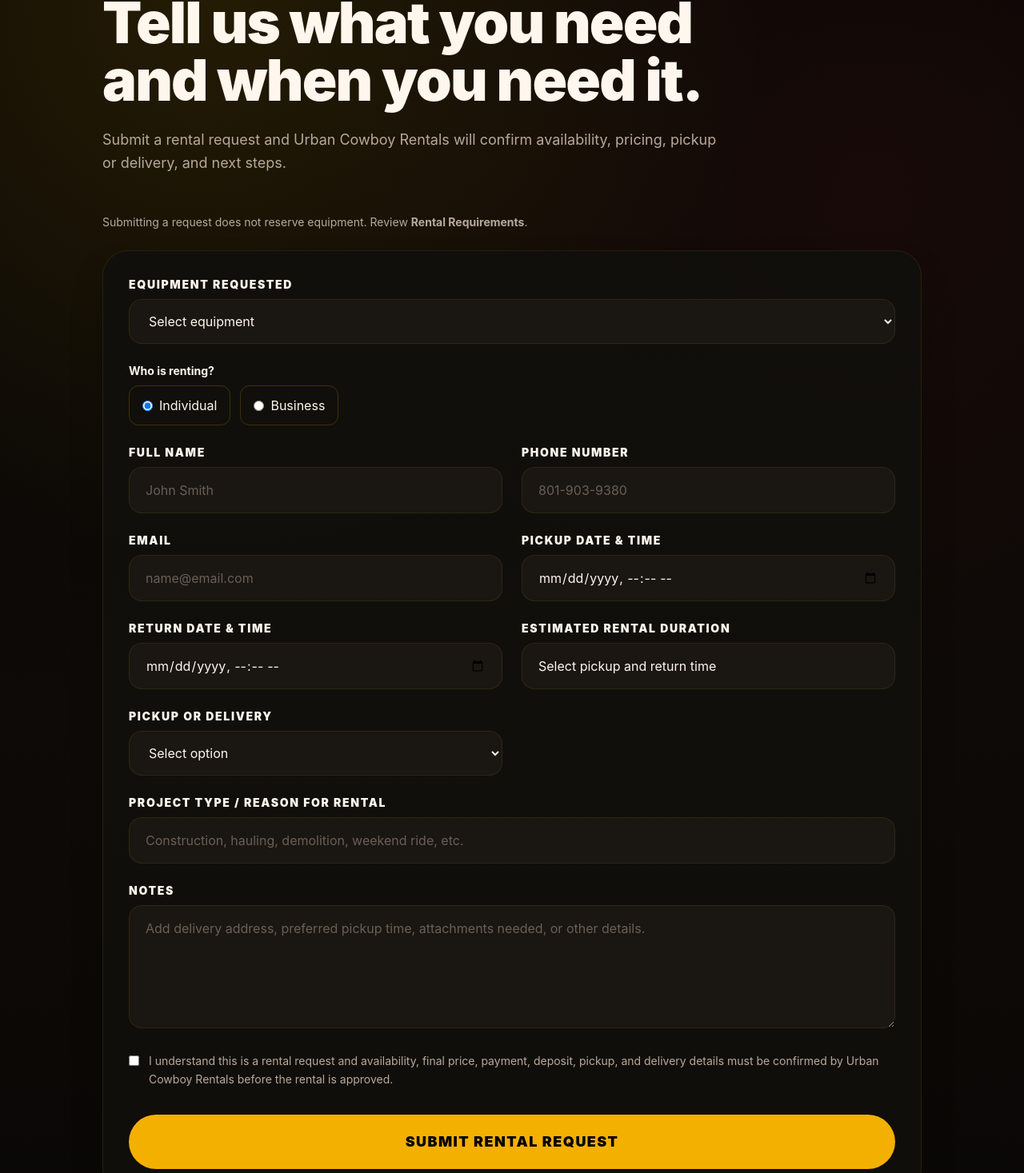
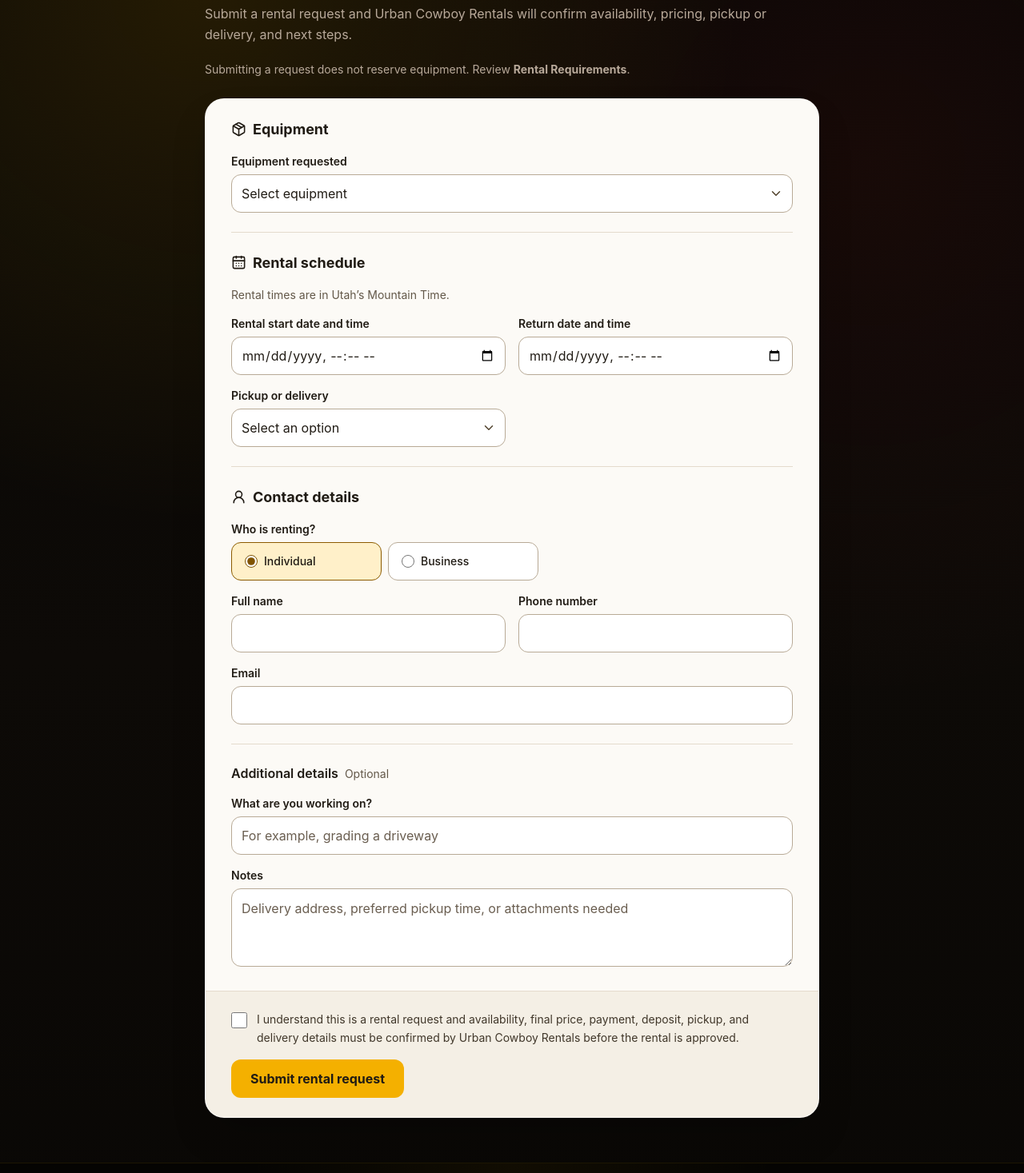
Before and after one commit to alexbritop24/urban-cowboy-rentals, a React (Vite) app: page /book in a window 1280 px wide. Shown: the part 240-1707 px from the top of the page at 80% size. Built offline with nearby package versions, Linux system fonts and the light colour scheme.

Commit message:
Refine rental booking form and preserve Mountain Time

```diff
--- a/src/components/forms/BookingForm.tsx
+++ b/src/components/forms/BookingForm.tsx
@@ -1,8 +1,10 @@
+import { CalendarDays, ChevronDown, Package, UserRound } from "lucide-react";
 import { useMemo, useRef, useState } from "react";
 import { useSearchParams } from "react-router-dom";
 
 import { getBookableEquipment } from "../../data/equipmentSelectors";
 import { publicSupabase } from "../../lib/supabase";
+import { mountainBookingDateTimeToIso } from "../../utils/bookingDateTime";
 import BookingSuccess from "./BookingSuccess";
 import MultiItemBookingForm from "./MultiItemBookingForm";
 import { applicationFeatureFlags } from "../../config/featureFlags";
@@ -25,6 +27,14 @@ const initialFormState = {
 };
 
 const activeEquipment = getBookableEquipment();
+
+const labelClass = "mb-1.5 block text-sm font-semibold";
+const controlClass = "min-h-12 w-full min-w-0 rounded-xl border border-[#b8aa96] bg-white px-3 text-base text-[#201b14] placeholder:text-[#6a5e50] focus:border-[#805300] focus:outline-2 focus:outline-offset-1 focus:outline-[#805300]";
+const dateClass = `${controlClass} [&::-webkit-date-and-time-value]:text-left`;
+const selectClass = `${controlClass} appearance-none pr-10 forced-colors:appearance-auto`;
+const selectIconClass = "pointer-events-none absolute right-3 top-1/2 -translate-y-1/2 text-[#51432d] forced-colors:hidden";
+const sectionTitleClass = "flex items-center gap-2 text-lg font-bold";
+const gridClass = "grid grid-cols-1 gap-4 sm:grid-cols-2";
 
 const LegacyBookingForm = () => {
   const [searchParams] = useSearchParams();
@@ -58,7 +68,7 @@ const LegacyBookingForm = () => {
     return dateTimeValue ? dateTimeValue.split("T")[0] : null;
   };
 
-  const calculateRentalDuration = (pickupDate: string, returnDate: string) => {
+  const calculateRentalDuration = (pickupDate: string | null, returnDate: string | null) => {
     if (!pickupDate || !returnDate) return "";
 
     const pickupTime = new Date(pickupDate).getTime();
@@ -80,10 +90,9 @@ const LegacyBookingForm = () => {
     }`;
   };
 
-  const rentalDuration = calculateRentalDuration(
-    formData.pickupDate,
-    formData.returnDate
-  );
+  const pickupDateIso = useMemo(() => mountainBookingDateTimeToIso(formData.pickupDate), [formData.pickupDate]);
+  const returnDateIso = useMemo(() => mountainBookingDateTimeToIso(formData.returnDate), [formData.returnDate]);
+  const rentalDuration = calculateRentalDuration(pickupDateIso, returnDateIso);
 
   const checkAvailabilityConflict = async (
     equipmentRequested: string,
@@ -155,6 +164,11 @@ const LegacyBookingForm = () => {
       return;
     }
 
+    if (!pickupDateIso || !returnDateIso) {
+      setBookingError("Choose valid Mountain Time dates and times. Some times are skipped when the clocks change.");
+      return;
+    }
+
     if (!rentalDuration) {
       setBookingError("Choose a return date and time after the rental start.");
       return;
@@ -166,8 +180,8 @@ const LegacyBookingForm = () => {
     try {
       const hasConflict = await checkAvailabilityConflict(
         formData.equipmentRequested,
-        formData.pickupDate,
-        formData.returnDate
+        pickupDateIso,
+        returnDateIso
       );
 
       if (hasConflict) {
@@ -197,8 +211,8 @@ const LegacyBookingForm = () => {
         equipment_requested: bookingRequest.equipmentRequested,
         rental_start_date: getDateOnly(bookingRequest.pickupDate),
         rental_end_date: getDateOnly(bookingRequest.returnDate),
-        pickup_date: bookingRequest.pickupDate || null,
-        return_date: bookingRequest.returnDate || null,
+        pickup_date: pickupDateIso,
+        return_date: returnDateIso,
         rental_duration: bookingRequest.rentalDuration,
         fulfillment_type: bookingRequest.fulfillmentType,
         project_type: bookingRequest.projectType,
@@ -240,43 +254,111 @@ const LegacyBookingForm = () => {
   return (
     <form
       onSubmit={handleSubmit}
-      className="rounded-[2rem] border border-yellow-500/10 bg-[#11100d]/90 p-4 sm:p-8 shadow-2xl shadow-black/30"
+      aria-label="Equipment rental request"
+      className="overflow-hidden rounded-3xl border border-white/15 bg-[#fcfaf6] text-[#201b14] shadow-2xl shadow-black/25 [color-scheme:light]"
     >
-      <div className="grid gap-6 md:grid-cols-2">
-        <div className="md:col-span-2">
-          <label htmlFor="rental-equipmentRequested" className="mb-2 block text-sm font-black uppercase tracking-[0.12em] text-[#fff7ed]">
-            Equipment Requested
-          </label>
-
+      <div className="divide-y divide-[#e4dbcd] px-5 sm:px-8">
+        <section aria-labelledby="booking-equipment-heading" className="space-y-4 py-6">
+          <h2 id="booking-equipment-heading" className={sectionTitleClass}>
+            <Package size={19} aria-hidden="true" /> Equipment
+          </h2>
+          <div>
+            <label htmlFor="rental-equipmentRequested" className={labelClass}>Equipment requested</label>
+            <div className="relative">
               <select
                 id="rental-equipmentRequested"
                 name="equipmentRequested"
                 value={formData.equipmentRequested}
                 onChange={handleChange}
                 required
-            className="min-w-0 w-full rounded-2xl border border-yellow-500/10 bg-[#1a1612] px-5 py-4 text-[#fff7ed] outline-none transition focus:border-yellow-500/40"
+                className={selectClass}
               >
                 <option value="">Select equipment</option>
-
                 {activeEquipment.map((item) => (
-              <option key={item.id} value={item.name}>
-                {item.name}
-              </option>
+                  <option key={item.id} value={item.name}>{item.name}</option>
                 ))}
               </select>
+              <ChevronDown size={18} aria-hidden="true" className={selectIconClass} />
+            </div>
+          </div>
           {selectedEquipment && (
-            <p className="mt-2 text-sm text-[#d8c9bb]" aria-live="polite">
-              Starting rate <strong className="text-[#f4b000]">${selectedEquipment.startingPrice.toLocaleString("en-US")}</strong>.
-              We’ll confirm the final price and availability after reviewing your request.
+            <div aria-live="polite" className="flex flex-wrap items-center gap-x-4 gap-y-1 rounded-xl bg-[#fff0c9] px-4 py-3 text-sm">
+              <p className="font-semibold">
+                Starting rate <strong className="ml-1 text-lg">${selectedEquipment.startingPrice.toLocaleString("en-US")}</strong>
+              </p>
+              <p className="text-[#51432d]">We’ll confirm the final price and availability after review.</p>
+            </div>
+          )}
+        </section>
+
+        <section aria-labelledby="booking-schedule-heading" className="space-y-4 py-6">
+          <h2 id="booking-schedule-heading" className={sectionTitleClass}>
+            <CalendarDays size={19} aria-hidden="true" /> Rental schedule
+          </h2>
+          <p className="text-sm text-[#635849]">Rental times are in Utah’s Mountain Time.</p>
+          <div className={gridClass}>
+            <div>
+              <label htmlFor="rental-pickupDate" className={labelClass}>Rental start date and time</label>
+              <input
+                type="datetime-local"
+                id="rental-pickupDate"
+                name="pickupDate"
+                value={formData.pickupDate}
+                onChange={handleChange}
+                required
+                className={dateClass}
+              />
+            </div>
+            <div>
+              <label htmlFor="rental-returnDate" className={labelClass}>Return date and time</label>
+              <input
+                type="datetime-local"
+                id="rental-returnDate"
+                name="returnDate"
+                value={formData.returnDate}
+                onChange={handleChange}
+                required
+                className={dateClass}
+              />
+            </div>
+            <div>
+              <label htmlFor="rental-fulfillmentType" className={labelClass}>Pickup or delivery</label>
+              <div className="relative">
+                <select
+                  id="rental-fulfillmentType"
+                  name="fulfillmentType"
+                  value={formData.fulfillmentType}
+                  onChange={handleChange}
+                  required
+                  className={selectClass}
+                >
+                  <option value="">Select an option</option>
+                  <option value="Pickup">Pickup</option>
+                  <option value="Delivery">Delivery</option>
+                </select>
+                <ChevronDown size={18} aria-hidden="true" className={selectIconClass} />
+              </div>
+            </div>
+            {rentalDuration && (
+              <p className="self-end rounded-xl bg-[#f0ebe1] px-4 py-3 text-sm" aria-live="polite">
+                Estimated duration <strong>{rentalDuration}</strong>
               </p>
             )}
           </div>
+        </section>
 
-        <fieldset className="md:col-span-2">
-          <legend className="mb-2 text-sm font-bold text-[#fff7ed]">Who is renting?</legend>
-          <div className="flex flex-wrap gap-3">
+        <section aria-labelledby="booking-contact-heading" className="space-y-4 py-6">
+          <h2 id="booking-contact-heading" className={sectionTitleClass}>
+            <UserRound size={19} aria-hidden="true" /> Contact details
+          </h2>
+          <fieldset>
+            <legend className={labelClass}>Who is renting?</legend>
+            <div className="grid grid-cols-2 gap-2 sm:max-w-sm">
               {(["individual", "business"] as const).map((customerType) => (
-              <label key={customerType} className="flex items-center gap-2 rounded-xl border border-yellow-500/20 px-4 py-3 capitalize text-[#fff7ed]">
+                <label
+                  key={customerType}
+                  className="flex min-h-12 cursor-pointer items-center gap-2 rounded-xl border border-[#b8aa96] bg-white px-3 text-sm font-medium capitalize has-checked:border-[#8c5b00] has-checked:bg-[#fff0c9] sm:px-4"
+                >
                   <input
                     type="radio"
                     name="customerType"
@@ -286,6 +368,7 @@ const LegacyBookingForm = () => {
                       setBookingError("");
                       setFormData((previous) => ({ ...previous, customerType }));
                     }}
+                    className="size-4 accent-[#805300] focus-visible:outline-2 focus-visible:outline-offset-2 focus-visible:outline-[#805300]"
                   />
                   {customerType}
                 </label>
@@ -293,11 +376,10 @@ const LegacyBookingForm = () => {
             </div>
           </fieldset>
 
+          <div className={gridClass}>
             {formData.customerType === "business" && (
-          <div className="md:col-span-2">
-            <label htmlFor="rental-businessName" className="mb-2 block text-sm font-bold text-[#fff7ed]">
-              Legal business name
-            </label>
+              <div className="sm:col-span-2">
+                <label htmlFor="rental-businessName" className={labelClass}>Legal business name</label>
                 <input
                   id="rental-businessName"
                   name="businessName"
@@ -306,157 +388,81 @@ const LegacyBookingForm = () => {
                   maxLength={200}
                   value={formData.businessName}
                   onChange={handleChange}
-              className="min-w-0 w-full rounded-2xl border border-yellow-500/10 bg-[#1a1612] px-5 py-4 text-[#fff7ed] focus:border-yellow-500/40"
+                  className={controlClass}
                 />
               </div>
             )}
-
             <div>
-          <label htmlFor="rental-fullName" className="mb-2 block text-sm font-black uppercase tracking-[0.12em] text-[#fff7ed]">
-            Full Name
-          </label>
-
+              <label htmlFor="rental-fullName" className={labelClass}>Full name</label>
               <input
-            type="text"
                 id="rental-fullName"
                 name="fullName"
+                autoComplete="name"
                 value={formData.fullName}
                 onChange={handleChange}
                 required
-            placeholder="John Smith"
-            className="min-w-0 w-full rounded-2xl border border-yellow-500/10 bg-[#1a1612] px-5 py-4 text-[#fff7ed] outline-none transition placeholder:text-[#b8a99a]/50 focus:border-yellow-500/40"
+                className={controlClass}
               />
             </div>
-
             <div>
-          <label htmlFor="rental-phone" className="mb-2 block text-sm font-black uppercase tracking-[0.12em] text-[#fff7ed]">
-            Phone Number
-          </label>
-
+              <label htmlFor="rental-phone" className={labelClass}>Phone number</label>
               <input
                 type="tel"
                 id="rental-phone"
                 name="phone"
+                autoComplete="tel"
                 value={formData.phone}
                 onChange={handleChange}
                 required
-            placeholder="801-903-9380"
-            className="min-w-0 w-full rounded-2xl border border-yellow-500/10 bg-[#1a1612] px-5 py-4 text-[#fff7ed] outline-none transition placeholder:text-[#b8a99a]/50 focus:border-yellow-500/40"
+                className={controlClass}
               />
             </div>
-
-        <div>
-          <label htmlFor="rental-email" className="mb-2 block text-sm font-black uppercase tracking-[0.12em] text-[#fff7ed]">
-            Email
-          </label>
-
+            <div className="sm:col-span-2">
+              <label htmlFor="rental-email" className={labelClass}>Email</label>
               <input
                 type="email"
                 id="rental-email"
                 name="email"
+                autoComplete="email"
                 value={formData.email}
                 onChange={handleChange}
                 required
-            placeholder="name@email.com"
-            className="min-w-0 w-full rounded-2xl border border-yellow-500/10 bg-[#1a1612] px-5 py-4 text-[#fff7ed] outline-none transition placeholder:text-[#b8a99a]/50 focus:border-yellow-500/40"
+                className={controlClass}
               />
             </div>
+          </div>
+        </section>
 
+        <section aria-labelledby="booking-notes-heading" className="space-y-4 py-6">
+          <h2 id="booking-notes-heading" className="text-base font-semibold">Additional details <span className="ml-1 text-sm font-normal text-[#635849]">Optional</span></h2>
           <div>
-          <label htmlFor="rental-pickupDate" className="mb-2 block text-sm font-black uppercase tracking-[0.12em] text-[#fff7ed]">
-            Pickup Date & Time
-          </label>
-
+            <label htmlFor="rental-projectType" className={labelClass}>What are you working on?</label>
             <input
-            type="datetime-local"
-            id="rental-pickupDate"
-            name="pickupDate"
-            value={formData.pickupDate}
-            onChange={handleChange}
-            required
-            className="min-w-0 w-full rounded-2xl border border-yellow-500/10 bg-[#1a1612] px-5 py-4 text-[#fff7ed] outline-none transition focus:border-yellow-500/40"
-          />
-        </div>
-
-        <div>
-          <label htmlFor="rental-returnDate" className="mb-2 block text-sm font-black uppercase tracking-[0.12em] text-[#fff7ed]">
-            Return Date & Time
-          </label>
-
-          <input
-            type="datetime-local"
-            id="rental-returnDate"
-            name="returnDate"
-            value={formData.returnDate}
-            onChange={handleChange}
-            required
-            className="min-w-0 w-full rounded-2xl border border-yellow-500/10 bg-[#1a1612] px-5 py-4 text-[#fff7ed] outline-none transition focus:border-yellow-500/40"
-          />
-        </div>
-
-        <div>
-          <p className="mb-2 block text-sm font-black uppercase tracking-[0.12em] text-[#fff7ed]">
-            Estimated Rental Duration
-          </p>
-
-          <div className="flex min-h-[58px] items-center rounded-2xl border border-yellow-500/10 bg-[#1a1612] px-5 py-4 text-[#fff7ed]">
-            {rentalDuration || "Select pickup and return time"}
-          </div>
-        </div>
-
-        <div>
-          <label htmlFor="rental-fulfillmentType" className="mb-2 block text-sm font-black uppercase tracking-[0.12em] text-[#fff7ed]">
-            Pickup or Delivery
-          </label>
-
-          <select
-            id="rental-fulfillmentType"
-            name="fulfillmentType"
-            value={formData.fulfillmentType}
-            onChange={handleChange}
-            required
-            className="min-w-0 w-full rounded-2xl border border-yellow-500/10 bg-[#1a1612] px-5 py-4 text-[#fff7ed] outline-none transition focus:border-yellow-500/40"
-          >
-            <option value="">Select option</option>
-            <option value="Pickup">Pickup</option>
-            <option value="Delivery">Delivery</option>
-          </select>
-        </div>
-
-        <div className="md:col-span-2">
-          <label htmlFor="rental-projectType" className="mb-2 block text-sm font-black uppercase tracking-[0.12em] text-[#fff7ed]">
-            Project Type / Reason For Rental
-          </label>
-
-          <input
-            type="text"
               id="rental-projectType"
               name="projectType"
               value={formData.projectType}
               onChange={handleChange}
-            placeholder="Construction, hauling, demolition, weekend ride, etc."
-            className="min-w-0 w-full rounded-2xl border border-yellow-500/10 bg-[#1a1612] px-5 py-4 text-[#fff7ed] outline-none transition placeholder:text-[#b8a99a]/50 focus:border-yellow-500/40"
+              placeholder="For example, grading a driveway"
+              className={controlClass}
             />
           </div>
-      </div>
-
-      <div className="mt-6">
-        <label htmlFor="rental-notes" className="mb-2 block text-sm font-black uppercase tracking-[0.12em] text-[#fff7ed]">
-          Notes
-        </label>
-
+          <div>
+            <label htmlFor="rental-notes" className={labelClass}>Notes</label>
             <textarea
               id="rental-notes"
               name="notes"
-          rows={5}
+              rows={3}
               value={formData.notes}
               onChange={handleChange}
-          placeholder="Add delivery address, preferred pickup time, attachments needed, or other details."
-          className="min-w-0 w-full rounded-2xl border border-yellow-500/10 bg-[#1a1612] px-5 py-4 text-[#fff7ed] outline-none transition placeholder:text-[#b8a99a]/50 focus:border-yellow-500/40"
+              placeholder="Delivery address, preferred pickup time, or attachments needed"
+              className={`${controlClass} py-3`}
             />
           </div>
+        </section>
+      </div>
 
-      <div className="mt-6 flex items-start gap-3">
+      <div className="space-y-4 border-t border-[#e4dbcd] bg-[#f4efe5] px-5 py-6 sm:px-8">
+        <label htmlFor="rental-acknowledgment" className="flex cursor-pointer items-start gap-3 text-sm leading-relaxed text-[#40372a]">
           <input
             type="checkbox"
             id="rental-acknowledgment"
@@ -464,29 +470,29 @@ const LegacyBookingForm = () => {
             checked={formData.agreementAccepted}
             onChange={handleChange}
             required
-          className="mt-1"
+            className="mt-0.5 size-5 shrink-0 accent-[#805300] focus-visible:outline-2 focus-visible:outline-offset-2 focus-visible:outline-[#805300]"
           />
-
-        <label htmlFor="rental-acknowledgment" className="text-sm leading-relaxed text-[#b8a99a]">
+          <span>
             I understand this is a rental request and availability, final price,
             payment, deposit, pickup, and delivery details must be confirmed by
             Urban Cowboy Rentals before the rental is approved.
+          </span>
         </label>
-      </div>
 
         {bookingError && (
-        <div role="alert" className="mt-6 rounded-2xl border border-red-500/20 bg-red-500/10 px-5 py-4">
-          <p className="text-sm font-semibold text-red-300">{bookingError}</p>
-        </div>
+          <p role="alert" className="rounded-xl border border-[#e5b6ad] bg-[#fff0ec] px-4 py-3 text-sm font-semibold text-[#8a241b]">
+            {bookingError}
+          </p>
         )}
 
         <button
           type="submit"
           disabled={isSubmitting}
-        className="mt-8 w-full rounded-full bg-[#f4b000] px-8 py-5 text-lg font-black uppercase tracking-[0.08em] text-black transition hover:bg-[#f59e0b] disabled:cursor-not-allowed disabled:opacity-60"
+          className="min-h-12 w-full rounded-xl bg-[#f4b000] px-6 py-3 font-bold text-[#201b14] transition hover:bg-[#e9a600] focus-visible:outline-2 focus-visible:outline-offset-2 focus-visible:outline-[#805300] disabled:cursor-not-allowed disabled:opacity-60 sm:w-auto"
         >
-        {isSubmitting ? "Submitting Request..." : "Submit Rental Request"}
+          {isSubmitting ? "Submitting request…" : "Submit rental request"}
         </button>
+      </div>
     </form>
   );
 };
--- a/src/pages/BookingPage.tsx
+++ b/src/pages/BookingPage.tsx
@@ -12,18 +12,18 @@ const BookingPage = () => {
       description="Submit an equipment rental request with your preferred dates to Urban Cowboy Rentals."
       />
     <MainLayout>
-      <section className="px-6 py-24">
-        <div className="mx-auto max-w-5xl">
-          <div className="mb-12 max-w-3xl">
+      <section className="px-4 py-10 sm:px-6 sm:py-14">
+        <div className="mx-auto max-w-3xl">
+          <div className="mb-5">
             <p className="text-sm font-black uppercase tracking-[0.35em] text-[#f4b000]">
               Rental Request
             </p>
 
-            <h1 className="mt-5 text-5xl font-black tracking-tight text-[#fff7ed] md:text-7xl">
-              Tell us what you need and when you need it.
+            <h1 className="mt-3 text-4xl font-bold tracking-tight text-[#fff7ed] sm:text-5xl">
+              Request equipment
             </h1>
 
-            <p className="mt-6 text-lg leading-relaxed text-[#b8a99a]">
+            <p className="mt-3 text-base leading-relaxed text-[#b8a99a]">
               Submit a rental request and Urban Cowboy Rentals will confirm
               availability, pricing, pickup or delivery, and next steps.
             </p>
--- /dev/null
+++ b/src/utils/bookingDateTime.ts
@@ -0,0 +1,31 @@
+const mountainOffset = new Intl.DateTimeFormat("en-US", {
+  timeZone: "America/Denver",
+  timeZoneName: "longOffset",
+});
+
+const getOffset = (timestamp: number) => {
+  const date = new Date(timestamp);
+  if (Number.isNaN(date.getTime())) return undefined;
+
+  return mountainOffset.formatToParts(date)
+    .find((part) => part.type === "timeZoneName")?.value.slice(3);
+};
+
+export const mountainBookingDateTimeToIso = (dateTime: string): string | null => {
+  if (!dateTime) return null;
+
+  const wallTime = Date.parse(`${dateTime}Z`);
+  if (Number.isNaN(wallTime)) return null;
+
+  // Check both sides of a possible clock change. For a repeated time, use
+  // its first occurrence. A skipped time has no matching offset.
+  const day = 24 * 60 * 60 * 1000;
+  const offsets = new Set([getOffset(wallTime - day), getOffset(wallTime + day)]);
+  for (const offset of offsets) {
+    if (!offset) continue;
+    const timestamp = Date.parse(`${dateTime}${offset}`);
+    if (getOffset(timestamp) === offset) return new Date(timestamp).toISOString();
+  }
+
+  return null;
+};
```
Also changed, not shown: 1 other file (tests, documents, lock files or other folders). Lines whose indentation alone changed are shown as unchanged.
